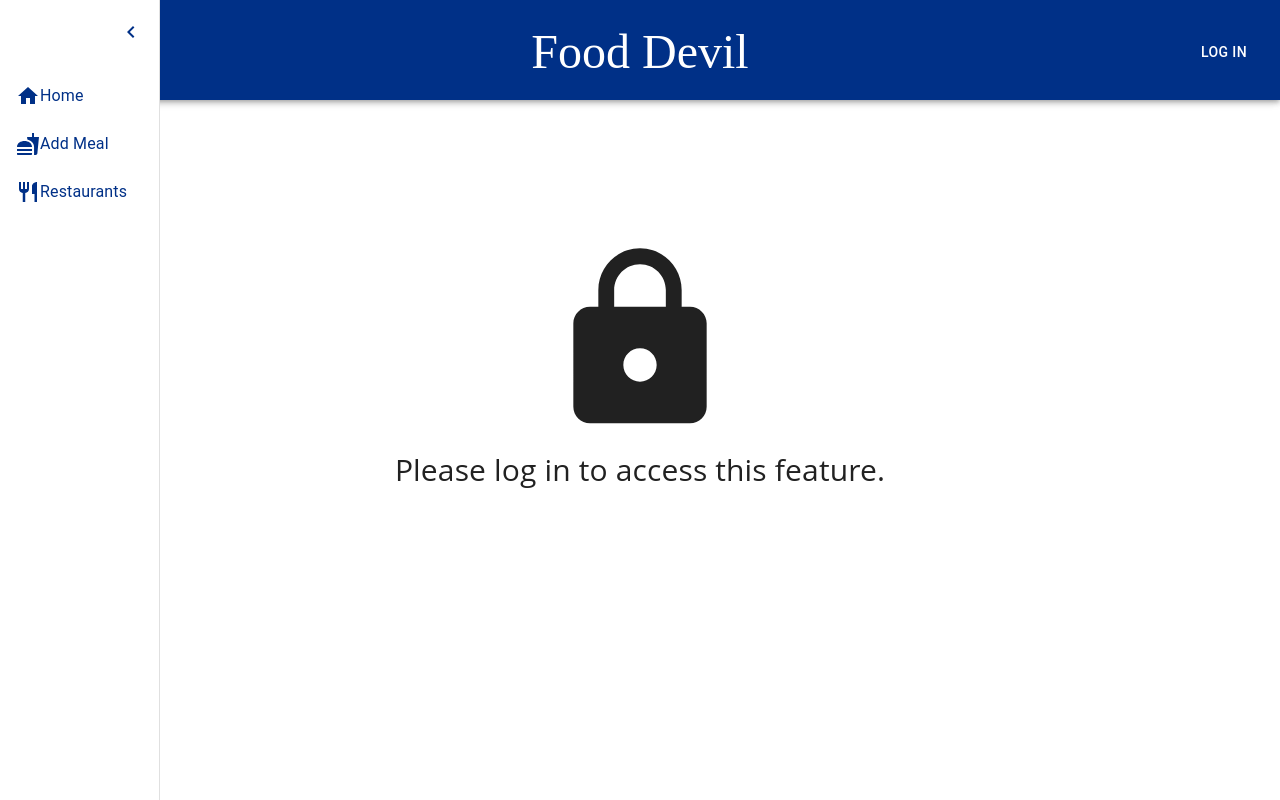
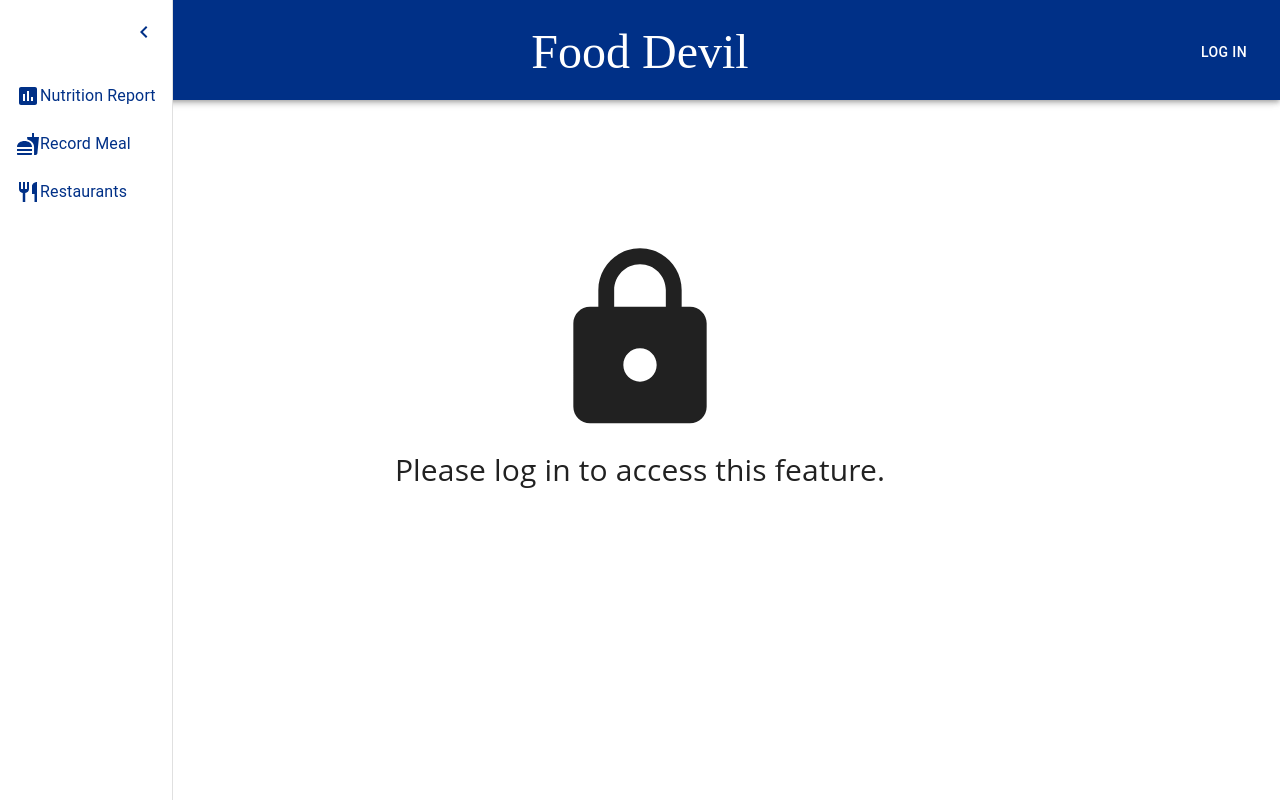
Before and after one commit to ashramen/food-devil, a React (Create React App) app: page / in a window 1280 px wide. Both pictures are taken after a click on the button "open drawer". Built offline with nearby package versions, Linux system fonts and the light colour scheme.

Commit message:
Refactoring + sidebar styling

```diff
--- a/src/components/addmeal/addMeal.tsx
+++ /dev/null
@@ -1,16 +0,0 @@
-import React from 'react';
-import Sidebar from '../sidebar/sidebar';
-
-class AddMeal extends React.Component{
-
-  render() {
-    return (
-        <>
-          <Sidebar isLogIn={false}/>
-          <h1>Add Meal</h1>
-        </>
-    );
-  }
-}
-
-export default AddMeal;
--- a/src/components/lockPage/lockPage.tsx
+++ b/src/components/lockPage/lockPage.tsx
@@ -1,14 +1,17 @@
 import React from 'react';
+
 import Sidebar from '../sidebar/sidebar';
+
 import Box from '@mui/material/Box';
 import LockIcon from '@mui/icons-material/Lock';
+
 import './styles.css';
 
 class LockPage extends React.Component{
   render() {
     return (
         <>
-            <Sidebar isLogIn={false}/>
+            <Sidebar page='lock'/>
             <Box mt={30}>
                 <>
                     <LockIcon style={{
--- a/src/components/home/nutritionGraph.tsx
+++ b/src/components/nutritionReport/nutritionGraph.tsx
@@ -1,7 +1,8 @@
 import * as React from "react";
+
 import Box from "@mui/material/Box";
+import { Layout } from "plotly.js";
 import Plot from 'react-plotly.js';
-import { Layout } from "plotly.js";
 
 export interface NutritionGraphProps {
     nutrient: string;
--- a/src/components/home/home.tsx
+++ b/src/components/nutritionReport/nutritionReport.tsx
@@ -1,19 +1,23 @@
 import React from 'react';
+
+import LockPage from '../lockPage/lockPage';
+import NutritionCard from './nutritionCard';
+import NutritionGraph from './nutritionGraph';
 import Sidebar from '../sidebar/sidebar';
-import NutritionCard from './nutritionCard';
+
+import Box from '@mui/material/Box';
 import Divider from '@mui/material/Divider';
 import Grid from '@mui/material/Grid';
 import Tab from '@mui/material/Tab';
 import Tabs from '@mui/material/Tabs';
-import Box from '@mui/material/Box';
-import LockPage from '../lockPage/lockPage';
+
 import { connect, ConnectedProps } from 'react-redux';
 import { State } from '../../store/index';
-import NutritionGraph from './nutritionGraph';
+
 import './styles.css';
 
-interface HomeProps extends PropsFromRedux {};
-interface HomeStates {
+interface NutritionReportProps extends PropsFromRedux {};
+interface NutritionReportStates {
   nutrientGraphed: string;
 };
 
@@ -36,8 +40,8 @@ const nutritionStats: NutritionStats = {
   'Water': [8, 8, 'cups'],
 }
 
-class Home extends React.Component<HomeProps, HomeStates>{
-  constructor(props: HomeProps) {
+class NutritionReport extends React.Component<NutritionReportProps, NutritionReportStates>{
+  constructor(props: NutritionReportProps) {
     super(props);
     this.state = {
       nutrientGraphed: 'Calories',
@@ -54,7 +58,7 @@ class Home extends React.Component<HomeProps, HomeStates>{
         <Box mx={2}>
           {this.props.loggedIn?
           <>
-            <Sidebar isLogIn={false}/>
+            <Sidebar page='nutrition report'/>
             <div className='titleIndent'>Daily Nutrition Report</div>
             <Divider variant='middle'/>
             <Grid container alignItems='center' direction='column'>
@@ -104,4 +108,4 @@ const mapStateToProps = (state: State) => ({
 
 const connector = connect(mapStateToProps);
 type PropsFromRedux = ConnectedProps<typeof connector>;
-export default connector(Home);
+export default connector(NutritionReport);
--- /dev/null
+++ b/src/components/recordMeal/recordMeal.tsx
@@ -0,0 +1,16 @@
+import React from 'react';
+import Sidebar from '../sidebar/sidebar';
+
+class RecordMeal extends React.Component{
+
+  render() {
+    return (
+        <>
+          <Sidebar page='record meal'/>
+          <h1>Record Meal</h1>
+        </>
+    );
+  }
+}
+
+export default RecordMeal;
--- a/src/components/restaurants/restuarants.tsx
+++ b/src/components/restaurants/restuarants.tsx
@@ -6,7 +6,7 @@ class Restaurants extends React.Component{
   render() {
     return (
         <>
-          <Sidebar isLogIn={false}/>
+          <Sidebar page='restaurants'/>
           <h1>Restaurants</h1>
         </>
     );
--- a/src/components/sidebar/sidebar.tsx
+++ b/src/components/sidebar/sidebar.tsx
@@ -1,44 +1,33 @@
 import * as React from 'react';
-import { styled } from '@mui/material/styles';
+import { Link } from 'react-router-dom';
+
+import AppBar from '@mui/material/AppBar';
+import AssessmentIcon from '@mui/icons-material/Assessment';
 import Box from '@mui/material/Box';
 import Button from '@mui/material/Button';
+import ChevronLeftIcon from '@mui/icons-material/ChevronLeft';
+import CssBaseline from '@mui/material/CssBaseline';
 import Drawer from '@mui/material/Drawer';
+import FastfoodIcon from '@mui/icons-material/Fastfood';
+import Grid from '@mui/material/Grid';
+import IconButton from '@mui/material/IconButton';
+import List from '@mui/material/List';
+import ListItemButton from '@mui/material/ListItemButton';
+import MenuIcon from '@mui/icons-material/Menu';
+import MuiListItemText from '@mui/material/ListItemText';
+import RestaurantIcon from '@mui/icons-material/Restaurant';
+import { styled } from '@mui/material/styles';
 import Toolbar from '@mui/material/Toolbar';
-import List from '@mui/material/List';
-import CssBaseline from '@mui/material/CssBaseline';
-import IconButton from '@mui/material/IconButton';
-import MenuIcon from '@mui/icons-material/Menu';
-import ChevronLeftIcon from '@mui/icons-material/ChevronLeft';
-import HomeIcon from '@mui/icons-material/Home';
-import ListItemButton from '@mui/material/ListItemButton';
-import MuiListItemText from '@mui/material/ListItemText';
-import FastfoodIcon from '@mui/icons-material/Fastfood';
-import RestaurantIcon from '@mui/icons-material/Restaurant';
+import Typography from '@mui/material/Typography';
+
 import { connect, ConnectedProps } from 'react-redux';
 import { State } from '../../store/index';
 import { logIn, logOut } from '../../store/actions';
-import { Link } from 'react-router-dom';
+
 import './styles.css';
-import AppBar from '@mui/material/AppBar';
-import Typography from '@mui/material/Typography';
-import Grid from '@mui/material/Grid';
-
-const drawerWidth = 160;
-
-const DrawerHeader = styled('div')(({ theme }) => ({
-    display: 'flex',
-    alignItems: 'center',
-    justifyContent: 'flex-end',
-    padding: theme.spacing(0, 1),
-    ...theme.mixins.toolbar,
-}));
-
-const ListItemText = styled(MuiListItemText)(() => ({
-    color: 'white'
-}));
 
 interface SidebarProps extends PropsFromRedux{
-    isLogIn: boolean;
+    page: string;
 };
 
 interface SidebarStates {
@@ -69,12 +58,24 @@ export class Sidebar extends React.Component<SidebarProps, SidebarStates> {
         }
     };
 
+    sidebarItemStyle = (tab: string) => {
+        return (this.props.page === tab? {
+            color: 'white'
+        }: { color: '#003087' })
+    }
+
+    sidebarButtonStyle = (tab: string) => {
+        return (this.props.page === tab? {
+            backgroundColor: '#003087'
+        } : {})
+    }
+
     render() {
         return (
             <Box sx={{ display: 'flex' }}>
                 <CssBaseline />
                 <AppBar sx={{
-                    height:100,
+                    height: 100,
                     bgcolor: '#003087',
                 }}>
                     <Toolbar>
@@ -104,7 +105,7 @@ export class Sidebar extends React.Component<SidebarProps, SidebarStates> {
                             </Grid>
                             <Grid item xs={4} style={{ display: "flex", justifyContent: "flex-end" }}>
                                 {this.props.loggedIn? <div className='displayUser'>Logged in as {this.props.username}</div> : <div></div>}
-                                {this.props.isLogIn? <div></div> : <Link to={this.props.loggedIn? '/' : '/login'} style={{ textDecoration: 'none' }}>
+                                {this.props.page === 'login'? <div></div> : <Link to={this.props.loggedIn? '/' : '/login'} style={{ textDecoration: 'none' }}>
                                     <div className='loginButton'>
                                         <Button variant="text" onClick={() => this.handleLogInButton()}
                                             sx={{
@@ -120,13 +121,7 @@ export class Sidebar extends React.Component<SidebarProps, SidebarStates> {
                 </AppBar>
                 <Drawer
                     sx={{
-                        width: drawerWidth,
                         flexShrink: 0,
-                        '& .MuiDrawer-paper': {
-                        width: drawerWidth,
-                        boxSizing: 'border-box',
-                        bgcolor: 'white'
-                        },
                     }}
                     variant="persistent"
                     anchor="left"
@@ -142,41 +137,41 @@ export class Sidebar extends React.Component<SidebarProps, SidebarStates> {
                     </DrawerHeader>
                     <List>
                         <Link to='/' style={{ textDecoration: 'none' }}>
-                            <ListItemButton>
-                            <HomeIcon sx={{
-                                color: '#003087'
-                            }}/>
-                            <ListItemText primary={'Home'} sx={{
-                                color: '#003087'
-                            }}/>
+                            <ListItemButton style={this.sidebarButtonStyle('nutrition report')}>
+                            <AssessmentIcon sx={this.sidebarItemStyle('nutrition report')}/>
+                            <ListItemText primary={'Nutrition Report'} sx={this.sidebarItemStyle('nutrition report')}/>
                             </ListItemButton>
                         </Link>
-                        <Link to='/addmeal' style={{ textDecoration: 'none' }}>
-                            <ListItemButton>
-                            <FastfoodIcon sx={{
-                                color: '#003087'
-                            }}/>
-                            <ListItemText primary={'Add Meal'} sx={{
-                                color: '#003087'
-                            }}/>
+                        <Link to='/recordmeal' style={{ textDecoration: 'none' }}>
+                            <ListItemButton style={this.sidebarButtonStyle('record meal')}>
+                            <FastfoodIcon sx={this.sidebarItemStyle('record meal')}/>
+                            <ListItemText primary={'Record Meal'} sx={this.sidebarItemStyle('record meal')}/>
                             </ListItemButton>
                         </Link>
-                        <Link to='/restaurants' style={{ textDecoration: 'none' }}>
-                            <ListItemButton>
-                            <RestaurantIcon sx={{
-                                color: '#003087'
-                            }}/>
-                            <ListItemText primary={'Restaurants'} sx={{
-                                color: '#003087'
-                            }}/>
+                        {<Link to='/restaurants' style={{ textDecoration: 'none' }}>
+                            <ListItemButton style={this.sidebarButtonStyle('restaurants')}>
+                            <RestaurantIcon sx={this.sidebarItemStyle('restaurants')}/>
+                            <ListItemText primary={'Restaurants'} sx={this.sidebarItemStyle('restaurants')}/>
                             </ListItemButton>
-                        </Link>
+                        </Link>}
                     </List>
                 </Drawer>
             </Box>
         );
     }
 };
+
+const DrawerHeader = styled('div')(({ theme }) => ({
+    display: 'flex',
+    alignItems: 'center',
+    justifyContent: 'flex-end',
+    padding: theme.spacing(0, 1),
+    ...theme.mixins.toolbar,
+}));
+
+const ListItemText = styled(MuiListItemText)(() => ({
+    color: '#003087',
+}));
 
 const mapStateToProps = (state: State) => ({
     loggedIn: state.logIn.loggedIn,
```
Also changed, not shown: src/App.tsx (+10 -9 lines), src/components/login/login.tsx (+14 -10 lines), src/components/nutritionReport/nutritionCard.tsx (renamed from src/components/home/nutritionCard.tsx, +6 -4 lines), src/components/nutritionReport/nutritionProgress.tsx (renamed from src/components/home/nutritionStats.tsx, +7 -6 lines), src/components/nutritionReport/styles.css (renamed from src/components/home/styles.css).
